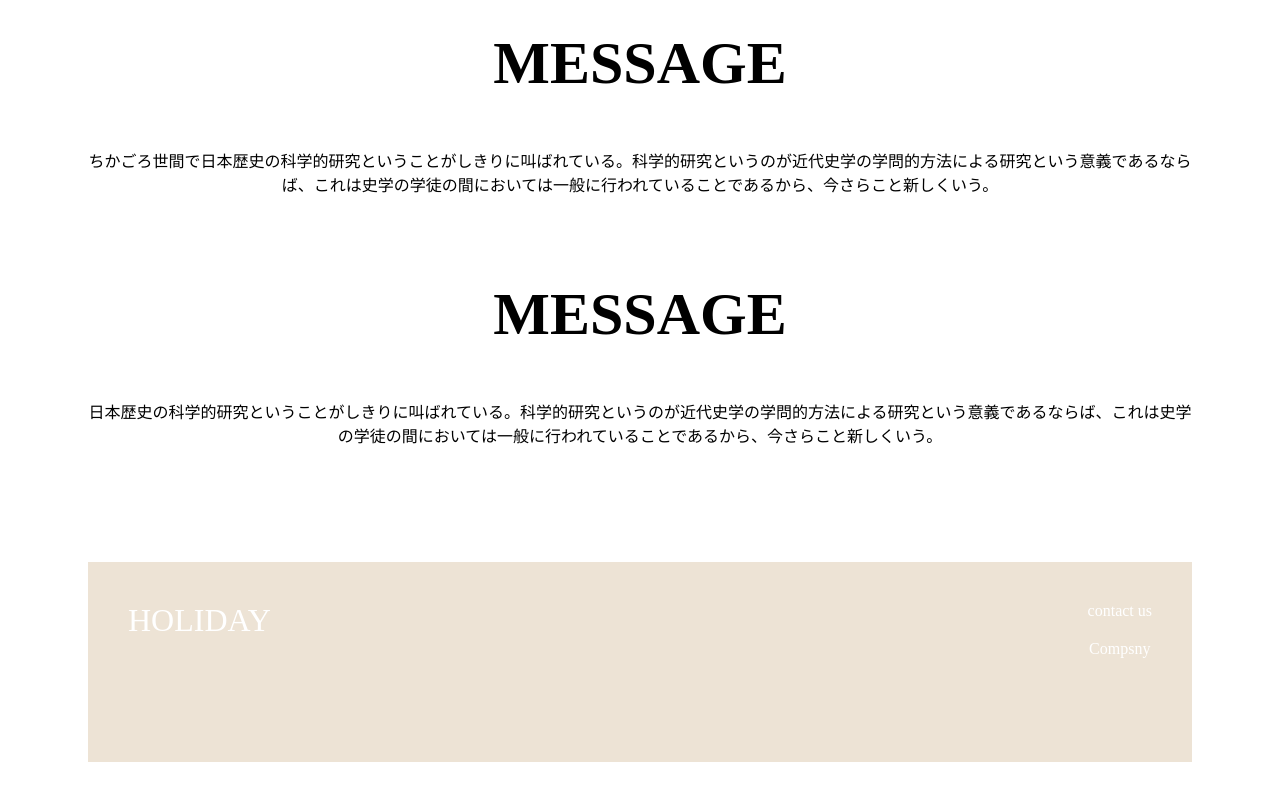
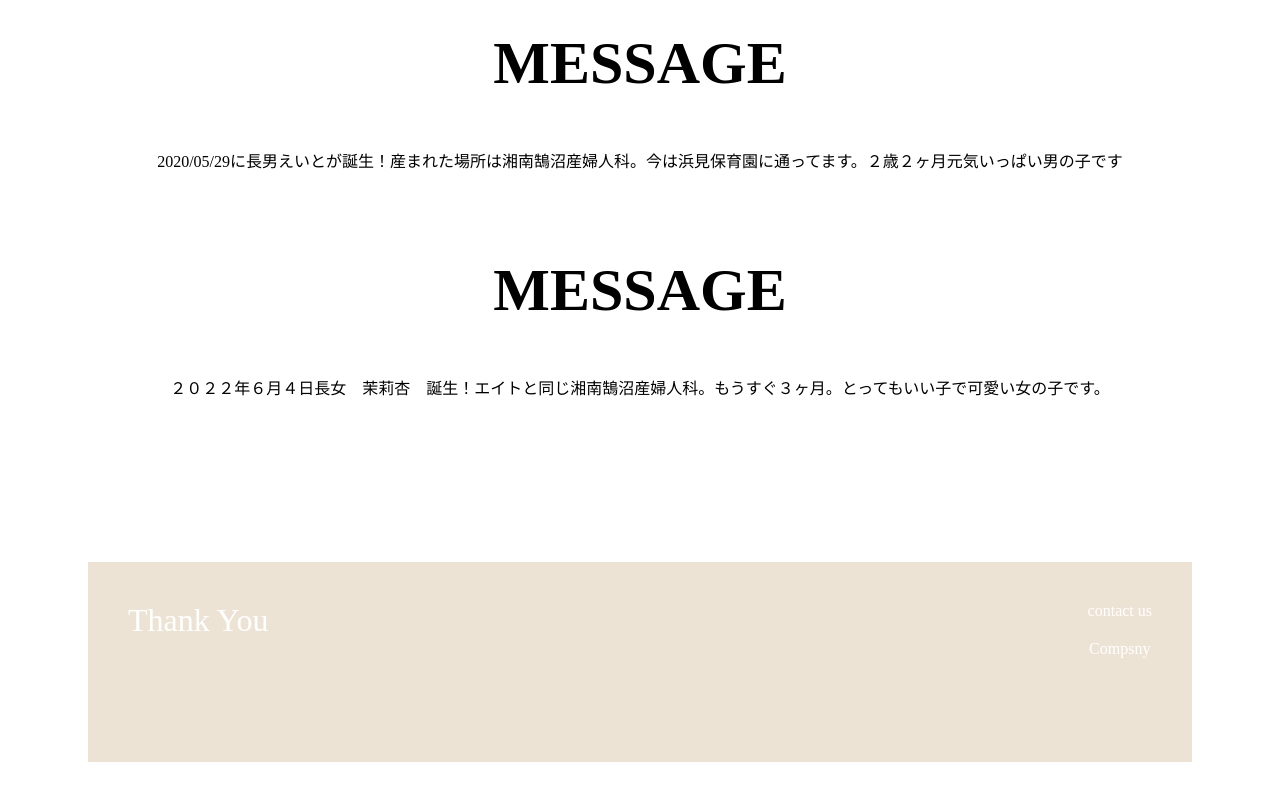
Before and after one commit to rikakong/rikakong.github.io, a plain HTML site: page index.html in a window 1280 px wide. Shown: the part 780-1580 px from the top of the page. Drawn offline with Linux system fonts and the light colour scheme.

Commit message:
Update index.html

```diff
--- a/index.html
+++ b/index.html
@@ -34,7 +34,7 @@
 <div class="txt">
 <div class="vMid">
 <h2>MESSAGE</h2>
-<p>ちかごろ世間で日本歴史の科学的研究ということがしきりに叫ばれている。科学的研究というのが近代史学の学問的方法による研究という意義であるならば、これは史学の学徒の間においては一般に行われていることであるから、今さらこと新しくいう。</p>
+<p>2020/05/29に長男えいとが誕生！産まれた場所は湘南鵠沼産婦人科。今は浜見保育園に通ってます。２歳２ヶ月元気いっぱい男の子です</p>
 </div>
 </div>
 </div>
@@ -43,7 +43,7 @@
 <div class="txt">
 <div class="vMid">
 <h2>MESSAGE</h2>
-<p>日本歴史の科学的研究ということがしきりに叫ばれている。科学的研究というのが近代史学の学問的方法による研究という意義であるならば、これは史学の学徒の間においては一般に行われていることであるから、今さらこと新しくいう。</p>
+<p>２０２２年６月４日長女　茉莉杏　誕生！エイトと同じ湘南鵠沼産婦人科。もうすぐ３ヶ月。とってもいい子で可愛い女の子です。</p>
 </div>
 </div>
 </div>
@@ -56,7 +56,7 @@
     </div>
 
     <div class="footer">
-    <div class="footer-logo">HOLIDAY</div>
+    <div class="footer-logo">Thank You</div>
     <div class="footer-list">
       <li>contact us</li>
 
```
